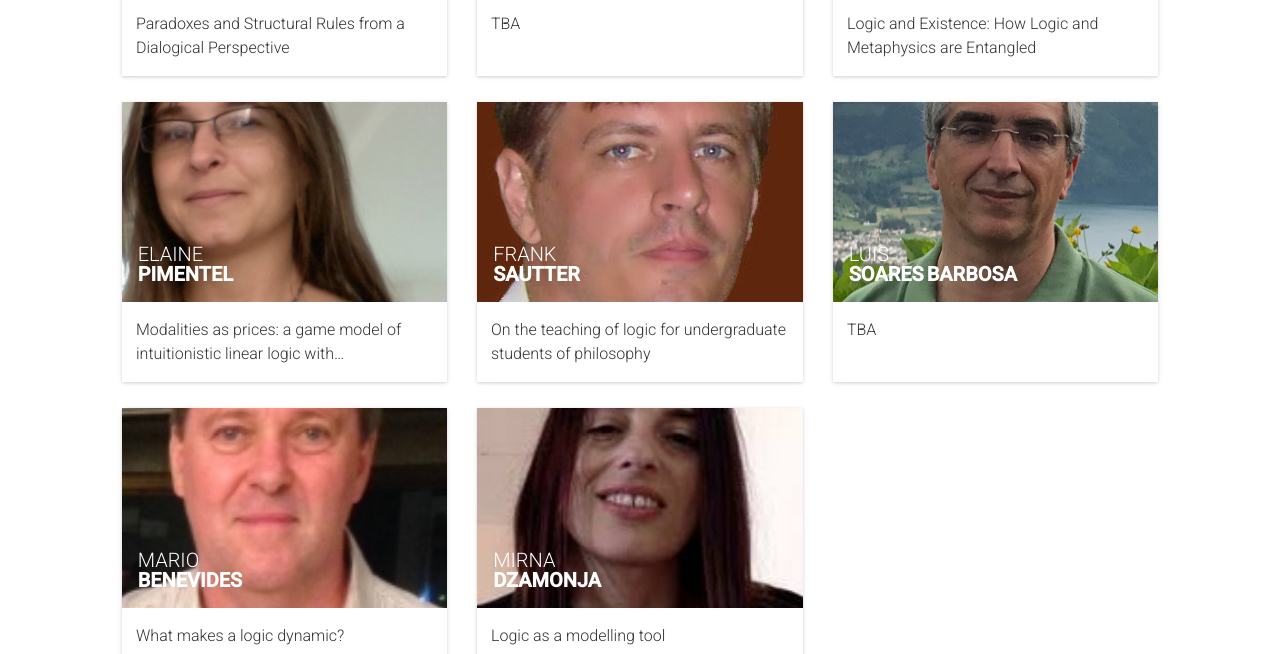
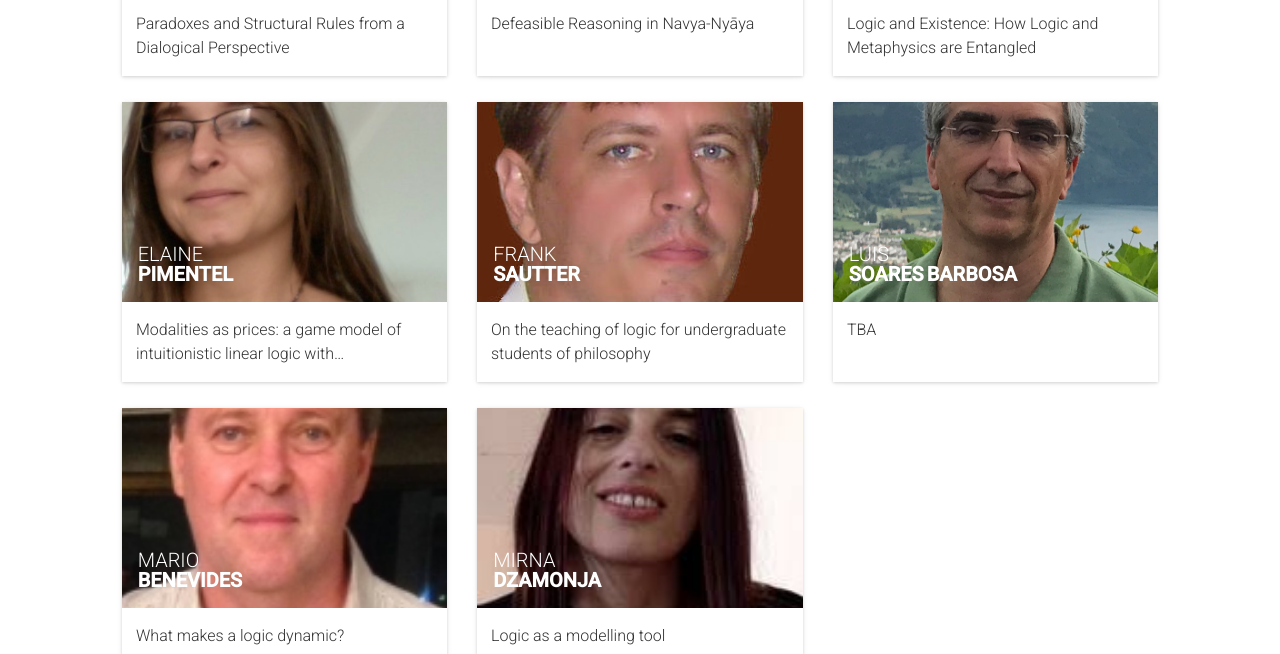
Before and after one commit to brunobruck/ebl, a Jekyll site: the page built from speakers.html, in a window 1280 px wide and 900 px high, scrolled down 415 px, cut to the strip 246-900 px from the top of the window. Built offline with Jekyll 4.4.1, drawn with Linux system fonts in a browser that asks for light colours; nearby versions of some CDN libraries; some of the changed lines change nothing that is shown.

Commit message:
new version

```diff
--- a/_data/sessions.yml
+++ b/_data/sessions.yml
@@ -7,7 +7,7 @@
   language: en
 -
   id: 002
-  title: "TBA"
+  title: "Defeasible Reasoning in Navya-Nyāya"
   description: ""
   subtype: presentation
   speakers: [2]
--- a/_layouts/default.html
+++ b/_layouts/default.html
@@ -32,8 +32,6 @@
         {% include sessions-modals.html %}
     {% endif %}
 
-    {% include analytics.html %}
-
     <script src="//ajax.googleapis.com/ajax/libs/jquery/2.1.1/jquery.min.js"></script>
     <script>
         window.jQuery || document.write('<script src="{{ "/js/jquery-2.1.1.min.js" | prepend: site.baseurl }}><\/script>')
@@ -46,7 +44,8 @@
     </script>
     <script src="{{ "/js/default.js" | prepend: site.baseurl }}"></script>
     {% if page.permalink == '/' or page.permalink == '/hackathon/' %}
-        <script src="https://maps.googleapis.com/maps/api/js?v=3.exp&key=AIzaSyBxDuFeHkLmJUusFALw2xZpUfDtChukCtc"><\/script>
+        <script src="https://maps.googleapis.com/maps/api/js?key=AIzaSyBxDuFeHkLmJUusFALw2xZpUfDtChukCtc"></script>
+
     {% elsif page.permalink == '/logistics/' %}
         <script src="https://maps.googleapis.com/maps/api/js?v=3.exp&libraries=places,geometry&key=AIzaSyBxDuFeHkLmJUusFALw2xZpUfDtChukCtc"></script>
         <script type="text/javascript">
--- a/js/scripts.js
+++ b/js/scripts.js
@@ -4,7 +4,6 @@
             $('#st-container').removeClass('disable-scrolling');
             $('#loading-animation').fadeOut();
             $('#preloader').delay(350).fadeOut(800);
-            initGooglePlus();
             equalheight('.same-height');
         });
 
@@ -266,4 +265,308 @@
         }
     });
 
+    // Google maps static
+    if (typeof staticGoogleMaps !== 'undefined') {
+        $('#canvas-map').addClass('image-section').css('background-image','url(https://maps.googleapis.com/maps/api/staticmap?zoom=17&center=' + mobileCenterMapCoordinates +'&size=' + $(window).width() + 'x700&scale=2&language=en&markers=icon:' + icon +'|'+ eventPlaceCoordinates +'&maptype=roadmap&style=visibility:on|lightness:40|gamma:1.1|weight:0.9&style=element:labels|visibility:off&style=feature:water|hue:0x0066ff&style=feature:road|visibility:on&style=feature:road|element:labels|saturation:-30)');
+    }
+
+    //Google maps
+    if (typeof googleMaps !== 'undefined') {
+        var map, autocomplete, directionsDisplay, geocoder, polyline, origin;
+        var markers = [];
+        var directionsService = new google.maps.DirectionsService();
+        var MY_MAPTYPE_ID = 'custom_style';
+
+        function initialize() {
+            directionsDisplay = new google.maps.DirectionsRenderer({
+                suppressMarkers: true
+            });
+            geocoder = new google.maps.Geocoder();
+
+            polyline = new google.maps.Polyline({
+                strokeColor: '#03a9f4',
+                strokeOpacity: 1,
+                strokeWeight: 2
+            });
+
+            var defaultOpts = [{
+                stylers: [{
+                    lightness: 40
+                }, {
+                    visibility: 'on'
+                }, {
+                    gamma: 0.9
+                }, {
+                    weight: 0.4
+                }]
+            }, {
+                elementType: 'labels',
+                stylers: [{
+                    visibility: 'on'
+                }]
+            }, {
+                featureType: 'water',
+                stylers: [{
+                    color: '#5dc7ff'
+                }]
+            }, {
+                featureType: 'road',
+                stylers: [{
+                    visibility: 'off'
+                }]
+            }];
+
+            var zoomedOpts = [{
+                stylers: [{
+                    lightness: 40
+                }, {
+                    visibility: 'on'
+                }, {
+                    gamma: 1.1
+                }, {
+                    weight: 0.9
+                }]
+            }, {
+                elementType: 'labels',
+                stylers: [{
+                    visibility: 'off'
+                }]
+            }, {
+                featureType: 'water',
+                stylers: [{
+                    color: '#5dc7ff'
+                }]
+            }, {
+                featureType: 'road',
+                stylers: [{
+                    visibility: 'on'
+                }]
+            }, {
+                featureType: 'road',
+                elementType: "labels",
+                stylers: [{
+                    saturation: -30
+                }]
+            }];
+
+            var mapOptions = {
+                zoom: 17,
+                minZoom: 2,
+                scrollwheel: false,
+                panControl: false,
+                draggable: true,
+                zoomControl: false,
+                zoomControlOptions: {
+                    position: google.maps.ControlPosition.RIGHT_TOP
+                },
+                scaleControl: false,
+                mapTypeControl: false,
+                streetViewControl: false,
+                center: centerMap,
+                mapTypeControlOptions: {
+                    mapTypeIds: [google.maps.MapTypeId.ROADMAP, MY_MAPTYPE_ID]
+                },
+                mapTypeId: MY_MAPTYPE_ID
+            };
+            if ($(window).width() < 768) {
+                mapOptions.center = mobileCenterMap;
+            }
+            if (googleMaps == 'logistics') {
+                mapOptions.zoom = 5;
+                mapOptions.zoomControl = true;
+            }
+
+            map = new google.maps.Map(document.getElementById('canvas-map'), mapOptions);
+            var marker = new google.maps.Marker({
+                position: eventPlace,
+                animation: google.maps.Animation.DROP,
+                icon: icon,
+                map: map
+            });
+            markers.push(marker);
+            var defaultMapOptions = {
+                name: 'Default Style'
+            };
+            var zoomedMapOptions = {
+                name: 'Zoomed Style'
+            };
+            var defaultMapType = new google.maps.StyledMapType(defaultOpts, defaultMapOptions);
+            var zoomedMapType = new google.maps.StyledMapType(zoomedOpts, zoomedMapOptions);
+            map.mapTypes.set('default', defaultMapType);
+            map.mapTypes.set('zoomed', zoomedMapType);
+            if (googleMaps === 'logistics') {
+                map.setMapTypeId('default');
+                var input = (document.getElementById('location-input'));
+                autocomplete = new google.maps.places.Autocomplete(input);
+                google.maps.event.addListener(autocomplete, 'place_changed', function() {
+                    marker.setVisible(false);
+                    var place = autocomplete.getPlace();
+                    if (place.geometry == 'undefined' || !place.geometry) {
+                        return;
+                    }
+                    var address = '';
+                    if (place.address_components) {
+                        address = [
+                            (place.address_components[0] && place.address_components[0].short_name || ''), (place.address_components[1] && place.address_components[1].short_name || ''), (place.address_components[2] && place.address_components[2].short_name || '')
+                        ].join(' ');
+                    }
+                    geocoder.geocode({
+                        'address': address
+                    }, function(results, status) {
+                        if (status == google.maps.GeocoderStatus.OK) {
+                            origin = results[0].geometry.location;
+                            calcRoute(origin, 'TRANSIT');
+                        } else {
+                            alert('Geocode was not successful for the following reason: ' + status);
+                        }
+                    });
+                });
+
+            } else {
+                map.setMapTypeId('zoomed');
+            }
+
+            function calcRoute(origin, selectedMode) {
+                var request = {
+                    origin: origin,
+                    destination: eventPlace,
+                    travelMode: google.maps.TravelMode[selectedMode]
+                };
+                directionsService.route(request, function(response, status) {
+                    if (status == google.maps.DirectionsStatus.OK) {
+                        map.setMapTypeId('zoomed');
+                        directionsDisplay.setMap(map);
+                        directionsDisplay.setDirections(response);
+                        var leg = response.routes[0].legs[0];
+                        makeMarker(leg.start_location);
+                        makeMarker(leg.end_location);
+                        $('#distance').text(leg.distance.text);
+                        $('#estimateTime').text(leg.duration.text);
+                        $('#mode-select').val(selectedMode);
+                        $('#mode').removeClass('hidden');
+                        var attribute = $('#mode-icon use').attr('xlink:href');
+                        attribute = attribute.substring(0, attribute.indexOf('#') + 1) + 'icon-' + selectedMode.toLowerCase();
+                        $('#mode-icon use').attr('xlink:href', attribute);
+                    } else if (status != google.maps.DirectionsStatus.OK && selectedMode != 'DRIVING') {
+                        calcRoute(origin, 'DRIVING');
+                    } else {
+                        var path = polyline.getPath();
+                        path.push(origin);
+                        path.push(eventPlace);
+                        makeMarker(origin);
+                        makeMarker(eventPlace);
+                        var bounds = new google.maps.LatLngBounds();
+                        bounds.extend(origin);
+                        bounds.extend(eventPlace);
+                        map.fitBounds(bounds);
+                        polyline.setMap(map);
+                        var distance = Math.round(google.maps.geometry.spherical.computeDistanceBetween(origin, eventPlace) / 1000);
+                        $('#distance').text(distance + ' km');
+                        $('#estimateTime').text('');
+                        $('#find-flight').removeClass('hidden');
+                        $('#mode').addClass('hidden');
+                    }
+                });
+                deleteMarkers();
+                $('#find-way').addClass('location-active');
+                setDirectionInput(origin);
+                $('#find-way h3').removeClass('fadeInUp').addClass('fadeOutDown');
+            }
+
+            function calcRouteFromMyLocation() {
+                if (navigator.geolocation) {
+                    navigator.geolocation.getCurrentPosition(function(position) {
+                        origin = new google.maps.LatLng(position.coords.latitude, position.coords.longitude);
+                        calcRoute(origin, 'TRANSIT');
+                    });
+                }
+            }
+
+            function makeMarker(position) {
+                var directionMarker = new google.maps.Marker({
+                    position: position,
+                    map: map,
+                    icon: icon
+                });
+                markers.push(directionMarker);
+            }
+
+            function addMarker(location) {
+                var marker = new google.maps.Marker({
+                    position: location,
+                    map: map
+                });
+                markers.push(marker);
+            }
+
+            function deleteMarkers() {
+                for (var i = 0; i < markers.length; i++) {
+                    markers[i].setMap(null);
+                }
+                markers = [];
+            }
+
+            function smoothZoom(level) {
+                var currentZoom = map.getZoom(),
+                    timeStep = 50;
+                var numOfSteps = Math.abs(level - currentZoom);
+                var step = (level > currentZoom) ? 1 : -1;
+                for (var i = 0; i < numOfSteps; i++) {
+                    setTimeout(function() {
+                        currentZoom += step;
+                        map.setZoom(currentZoom);
+                    }, (i + 1) * timeStep);
+                }
+            }
+
+            function setDirectionInput(origin) {
+                geocoder.geocode({
+                    'latLng': origin
+                }, function(results, status) {
+                    if (status == google.maps.GeocoderStatus.OK && results[1]) {
+                        var arrAddress = results[1].address_components;
+                        $.each(arrAddress, function(i, address_component) {
+                            if (address_component.types[0] == "locality") {
+                                $('#result-name').text(address_component.long_name);
+                                return false;
+                            }
+                        });
+                    }
+                });
+            }
+
+            $('#mode-select').change(function() {
+                var selectedMode = $(this).val();
+                calcRoute(origin, selectedMode);
+            });
+
+            $("#direction-locate").click(calcRouteFromMyLocation);
+
+            $("#direction-cancel").click(function() {
+                $('#find-way').removeClass('location-active');
+                $('#location-input').val('');
+                $("#find-flight").addClass('hidden');
+                deleteMarkers();
+                directionsDisplay.setMap(null);
+                polyline.setMap(null);
+                map.setMapTypeId('default');
+                map.panTo(eventPlace);
+                if ($(window).width() < 768) {
+                    map.setCenter(mobileCenterMap);
+                } else {
+                    map.setCenter(centerMap);
+                }
+                makeMarker(eventPlace);
+                smoothZoom(5);
+                $('#find-way h3').removeClass('fadeOutDown').addClass('fadeInUp');
+            });
+
+            if (typeof autoDirectionEnabled !== 'undefined' && autoDirectionEnabled == true) {
+                calcRouteFromMyLocation();
+            }
+        }
+
+        google.maps.event.addDomListener(window, 'load', initialize);
+    }
+
 })(jQuery);
```
